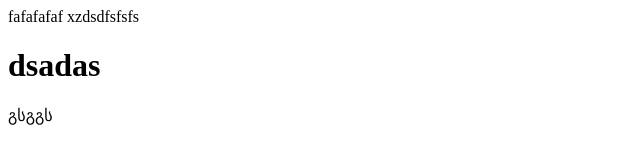
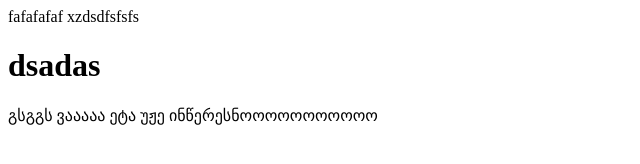
Before and after one commit to mecnieri/atHome, a plain HTML site: page index.html in a window 1280 px wide. Shown: the whole page, without its empty margins (0-640 px from the left). Drawn offline with Linux system fonts and the light colour scheme.

Commit message:
ინწერესნო

```diff
--- a/index.html
+++ b/index.html
@@ -11,5 +11,8 @@
     fafafafaf
      xzdsdfsfsfs
      <h1>dsadas</h1>გსგგს
+
+
+     ვააააა ეტა უჟე ინწერესნოოოოოოოოოოო
 </body>
 </html>
```
